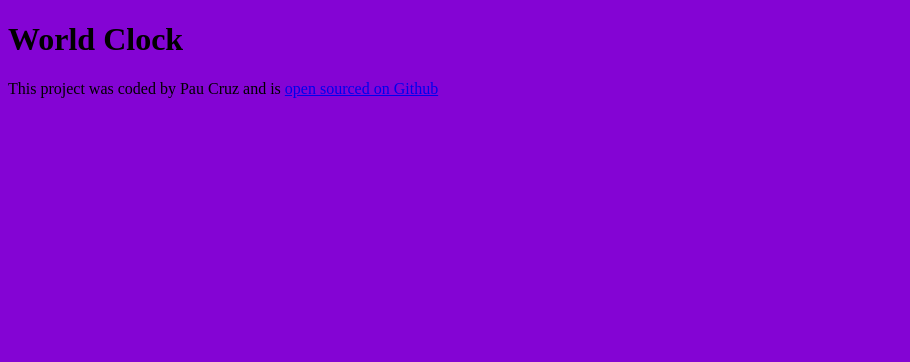
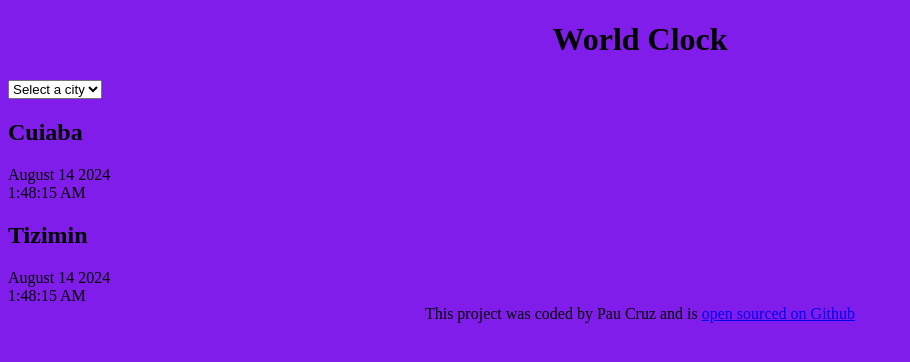
Before and after one commit to paucruz5/World-clock, a plain HTML site: page index.html in a window 1280 px wide. Shown: the whole page, without its empty margins (0-910 px from the left). Drawn offline with Linux system fonts and the light colour scheme.

Commit message:
basic html

```diff
--- a/css/style.css
+++ b/css/style.css
@@ -1,3 +1,9 @@
 body {
-  background: rgb(132, 4, 212);
+  background: rgb(128, 29, 234);
 }
+footer {
+  text-align: center;
+}
+h1 {
+  text-align: center;
+}
--- a/index.html
+++ b/index.html
@@ -8,7 +8,23 @@
   </head>
   <body>
     <h1>World Clock</h1>
-
+    <select name="" id="">
+      <option value="">Select a city</option>
+      <option value="">Cuiaba</option>
+      <option value="">Tizimin</option>
+      <option value="">San Jose</option>
+      <option value="">Lesbos</option>
+    </select>
+    <div class="city">
+      <h2>Cuiaba</h2>
+      <div class="date">August 14 2024</div>
+      <div class="time">1:48:15 AM</div>
+    </div>
+    <div class="city">
+      <h2>Tizimin</h2>
+      <div class="date">August 14 2024</div>
+      <div class="time">1:48:15 AM</div>
+    </div>
     <footer>
       This project was coded by Pau Cruz and is
       <a href="https://github.com/paucruz5/World-clock" target="_blank">
```
